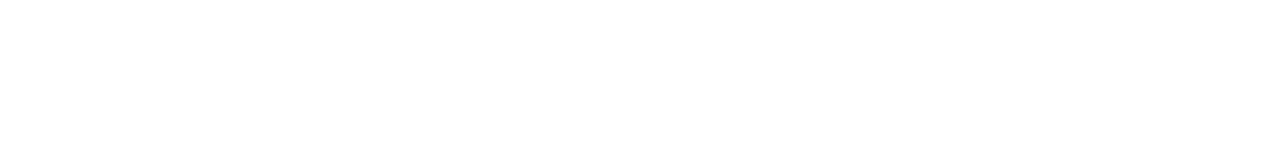
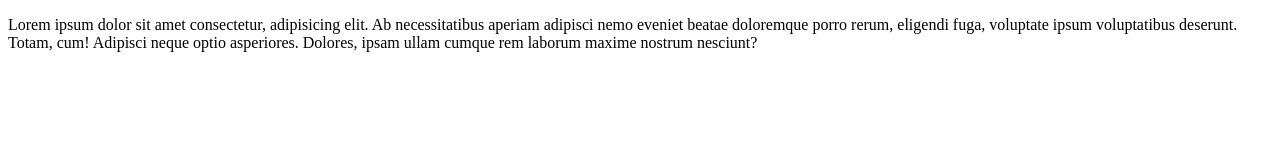
Before and after one commit to Ranjitk0001/LocalRepo, a plain HTML site: page index.html in a window 1280 px wide. Drawn offline with Linux system fonts and the light colour scheme.

Commit message:
Add new Data in newBranch1

```diff
--- a/index.html
+++ b/index.html
@@ -6,6 +6,6 @@
     <title>Github</title>
 </head>
 <body>
-
+<p>Lorem ipsum dolor sit amet consectetur, adipisicing elit. Ab necessitatibus aperiam adipisci nemo eveniet beatae doloremque porro rerum, eligendi fuga, voluptate ipsum voluptatibus deserunt. Totam, cum! Adipisci neque optio asperiores. Dolores, ipsam ullam cumque rem laborum maxime nostrum nesciunt?</p>
 </body>
 </html>
```
